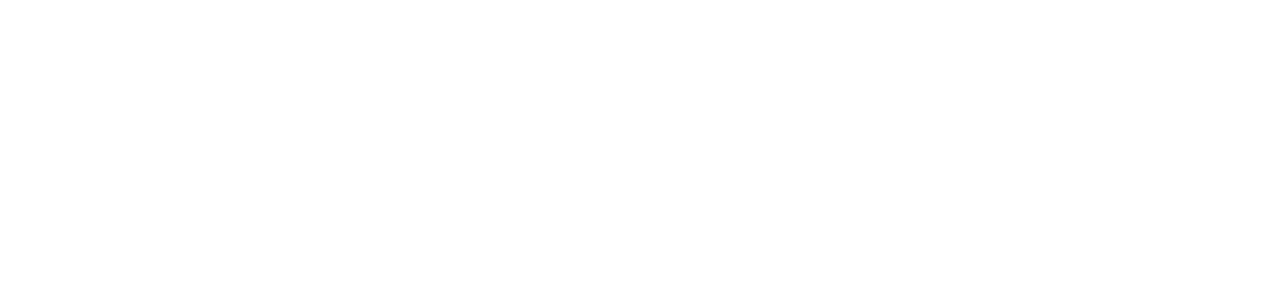
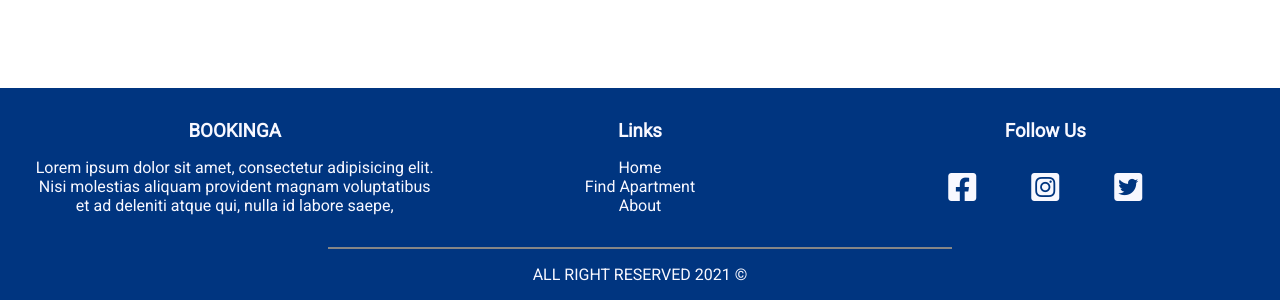
Before and after one commit to farah-habarnih/projectSix-React, a React (Create React App) app: page / in a window 1280 px wide. Shown: the part 976-1276 px from the top of the page. Before the commit the page ends 800 px from the top, so only its background shows below. Built offline with nearby package versions, Linux system fonts and the light colour scheme.

Commit message:
Footer & ScrollToTop Done

```diff
--- a/src/App.js
+++ b/src/App.js
@@ -1,7 +1,9 @@
 import React, { useEffect, useState, createContext } from "react";
 import { BrowserRouter as Router, Route, Switch } from "react-router-dom";
+import Footer from "./components/footer";
 import NavBar from "./components/Navbar";
 import ScrollToTop from "./components/ScrollToTop";
+import Home from "./pages/Home";
 import "./styles/App.css";
 export const UserContext = createContext();
 
@@ -40,8 +42,11 @@
           <NavBar isLoggedIn={logged} />
           <ScrollToTop />
           <Switch>
-            <Route exact path="/"></Route>
+            <Route exact path="/">
+              <Home />
+            </Route>
           </Switch>
+          <Footer />
         </UserContext.Provider>
       </Router>
     </div>
--- a/src/components/Navbar.js
+++ b/src/components/Navbar.js
@@ -2,9 +2,8 @@
 import { Link } from "react-router-dom";
 import "../styles/Navbar.css";
 
-function NavBar() {
+function NavBar({ isLoggedIn }) {
   const [toggleNav, setToggleNav] = useState(false);
-  let isLoggedIn = false;
   let obj = toggleNav
     ? { display: "flex", flexDirection: "column", alignItems: "self-start" }
     : {};
--- a/src/components/footer.js
+++ b/src/components/footer.js
@@ -0,0 +1,59 @@
+import React from "react";
+import "../styles/footer.css";
+import { Link } from "react-router-dom";
+
+function Footer() {
+  return (
+    <div className="footerMainContainer">
+      <div className="footerColsContainer">
+        <div className="footerColumn">
+          <div className="footerSiteName">
+            <h3 className="footerSiteName">BOOKINGA</h3>
+          </div>
+          <div className="footerSiteDesc">
+            Lorem ipsum dolor sit amet, consectetur adipisicing elit. Nisi
+            molestias aliquam provident magnam voluptatibus et ad deleniti atque
+            qui, nulla id labore saepe,
+          </div>
+        </div>
+        <div className="footerColumn">
+          <div className="footerSiteName">
+            <h3>Links</h3>
+          </div>
+          <div className="footerColPagesLinks">
+            <ul>
+              <li>
+                <Link to="/">Home</Link>
+              </li>
+              <li>
+                <Link to="/findApartment">Find Apartment </Link>
+              </li>
+              <li>
+                <Link to="/about">About</Link>
+              </li>
+            </ul>
+          </div>
+        </div>
+        <div className="footerColumn">
+          <div className="footerColTitle">
+            <h3>Follow Us</h3>
+          </div>
+          <div className="footerColLinks">
+            <a href="https://web.facebook.com/" target="_blank">
+              <i className="fab fa-facebook-square fa-2x"></i>
+            </a>
+            <a href="https://www.instagram.com/" target="_blank">
+              <i className="fab fa-instagram-square fa-2x"></i>
+            </a>
+            <a href="https://www.twitter.com/" target="_blank">
+              <i className="fab fa-twitter-square fa-2x"></i>
+            </a>
+          </div>
+        </div>
+      </div>
+      <div className="copyRightArea">ALL RIGHT RESERVED 2021 &copy;</div>
+    </div>
+  );
+}
+
+export default Footer;
--- a/src/styles/Navbar.css
+++ b/src/styles/Navbar.css
@@ -19,6 +19,7 @@
   font-family: Raleway !important;
   font-size: 28px;
 }
+
 .navMainContainer .logoContainer a {
   color: inherit;
   text-decoration: none;
--- a/src/styles/ScrollToTop.css
+++ b/src/styles/ScrollToTop.css
@@ -3,7 +3,7 @@
   right: 20px;
   font-size: 30px;
   float: right;
-  color: var(--teal);
+  color: var(--LightBlue);
   cursor: pointer;
   position: fixed;
   z-index: 9999;
--- /dev/null
+++ b/src/styles/footer.css
@@ -0,0 +1,82 @@
+.footerMainContainer {
+  background-color: var(--DarkBlue);
+  color: var(--white);
+  padding: 1em;
+}
+.footerMainContainer > .footerColsContainer {
+  display: grid;
+  grid-template-columns: repeat(3, 1fr);
+  padding: 1em;
+}
+.footerMainContainer h3 {
+  font-weight: 700;
+}
+.footerMainContainer > .footerColsContainer > * {
+  margin: auto;
+  width: 100%;
+  display: flex;
+  flex-direction: column;
+  align-items: center;
+  height: 100%;
+  text-align: center;
+}
+.footerMainContainer > .footerColsContainer .footerColPagesLinks * {
+  text-decoration: none;
+  list-style: none;
+  padding: 0;
+  color: inherit;
+  display: flex;
+  flex-direction: column;
+  justify-content: space-around;
+  height: 100%;
+}
+div.footerColsContainer > div:nth-child(1) > div.footerSiteDesc {
+  height: 100%;
+  display: flex;
+  justify-content: center;
+  align-items: center;
+}
+.footerMainContainer > .footerColsContainer .footerColPagesLinks {
+  height: 100%;
+  padding: 1em 0;
+}
+
+.footerMainContainer > .copyRightArea {
+  text-align: center;
+  border-top: 2px solid rgb(134, 134, 134);
+  width: 50%;
+  margin: auto;
+  padding-top: 1em;
+}
+
+.footerMainContainer .footerColLinks {
+  display: flex;
+  justify-content: space-evenly;
+  align-items: center;
+  width: 75%;
+  margin: auto;
+  height: 100%;
+}
+.footerColLinks .fa-facebook-square {
+  color: var(--white);
+}
+.footerColLinks .fa-instagram-square {
+  color: var(--white);
+}
+.footerColLinks .fa-twitter-square {
+  color: var(--white);
+}
+@media screen and (max-width: 768px) {
+  .footerMainContainer > .footerColsContainer {
+    grid-template-columns: 1fr;
+  }
+  .footerMainContainer > .footerColsContainer > * {
+    padding: 10px 0;
+  }
+  .footerMainContainer > .footerColsContainer .footerColPagesLinks {
+    padding: 0;
+  }
+  .footerMainContainer > .copyRightArea {
+    width: 90%;
+  }
+}
--- a/src/styles/home.css
+++ b/src/styles/home.css
@@ -1,3 +1,3 @@
 .home-div {
-  height: 500px;
+  height: 1000px;
 }
```
